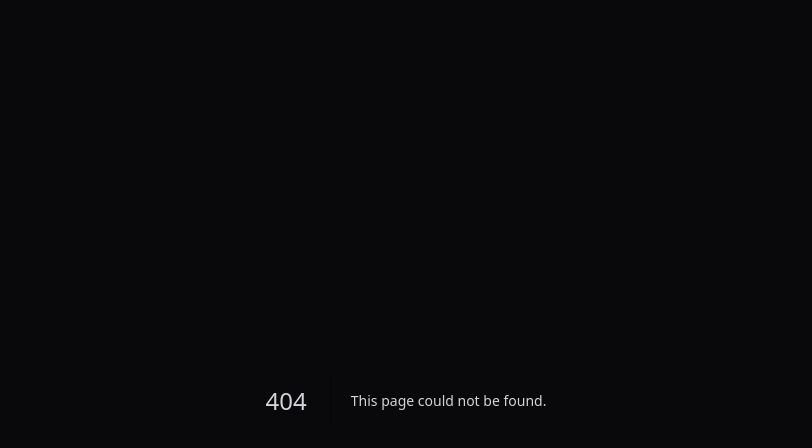
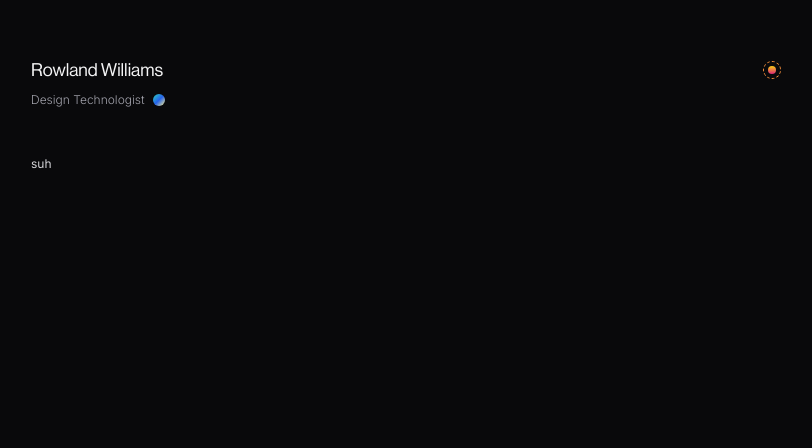
Before and after one commit to rowlandwilliams/playground, a Next.js app: page /cv in a window 1280 px wide. Before the commit this address had no page. Shown: the top 448 px of the page, without its empty margins (234-1046 px from the left). Built offline with nearby package versions, Linux system fonts and the light colour scheme.

Commit message:
begin cv

```diff
--- /dev/null
+++ b/src/app/cv/layout.tsx
@@ -0,0 +1,16 @@
+import { Navbar } from "@/components/Navbar/Navbar";
+
+export default function ProjectsLayout({
+  children,
+}: {
+  children: React.ReactNode;
+}) {
+  return (
+    <main className="flex px-8 flex-col items-center my-12">
+      <article className="w-full space-y-12">
+        <Navbar />
+        {children}
+      </article>
+    </main>
+  );
+}
--- /dev/null
+++ b/src/app/cv/page.tsx
@@ -0,0 +1,9 @@
+export default function CV() {
+  return (
+    <main className="flex px-8 flex-col items-center my-12">
+      <article className="w-full max-w-[750px] space-y-16 sm:space-y-20">
+        suh
+      </article>
+    </main>
+  );
+}
--- a/src/app/layout.tsx
+++ b/src/app/layout.tsx
@@ -11,6 +11,7 @@ const haas = localFont({
   display: "swap",
   variable: "--font-haas",
 });
+
 export const metadata: Metadata = {
   title: "Rowland Williams",
   description: "Design Technologist",
@@ -27,7 +28,7 @@ export default function RootLayout({
         className={classNames(
           inter.variable,
           haas.variable,
-          "bg-gradient-tp- dark:bg-zinc-950 font-inter min-h-screen flex flex-col text-body text-xs"
+          "bg-gradient-tp-  dark:bg-zinc-950 font-inter min-h-screen flex flex-col text-body text-xs"
         )}
       >
         <Providers>{children}</Providers>
```
